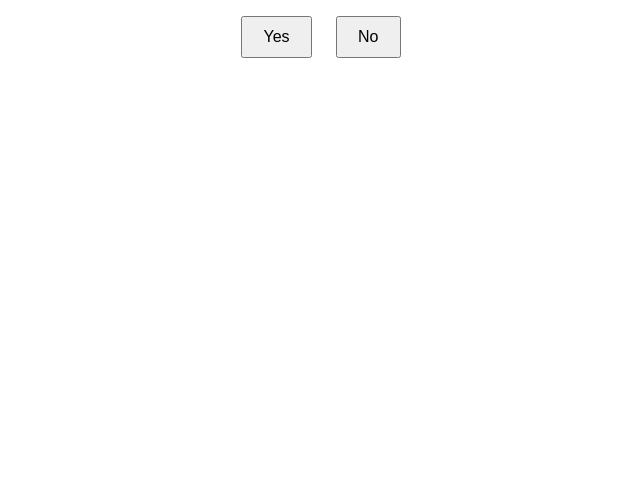
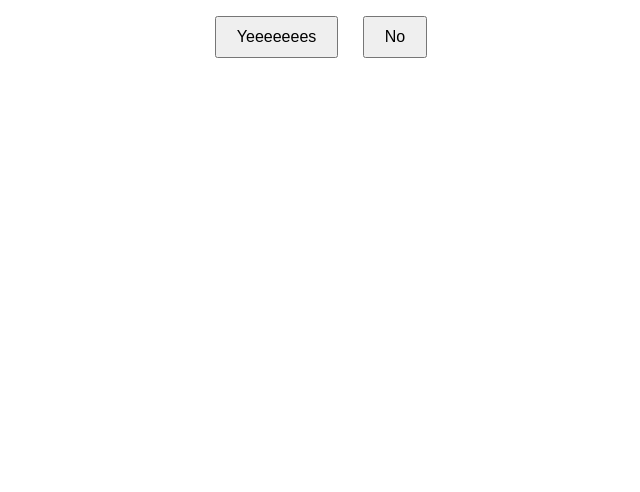
Before and after one commit to aalamimejjatii/be-my-girlfriend, a plain HTML site: page index.html in a window 1280 px wide. Shown: the part 308-800 px from the top of the page, without its empty margins (319-959 px from the left). Drawn offline with Linux system fonts and the light colour scheme.

Commit message:
Update index.html

```diff
--- a/index.html
+++ b/index.html
@@ -29,7 +29,7 @@
 </head>
 <body>
     <h1>Do you want to be my girlfriend?</h1>
-    <button onclick="yesClicked()">Yes</button>
+    <button onclick="yesClicked()">Yeeeeeees</button>
     <button>No</button>
     <div id="fireworks-container"></div>
     <script>
```
